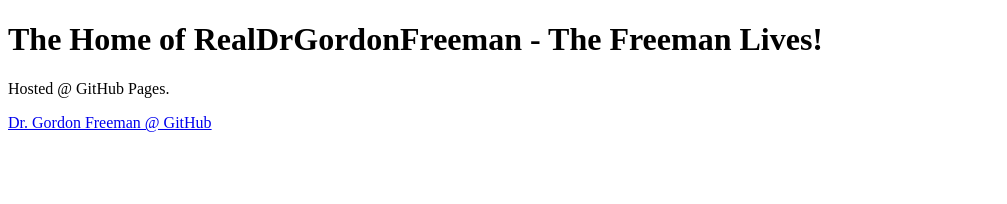
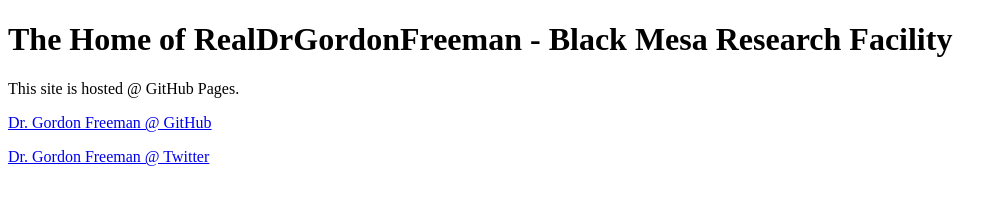
Before and after one commit to RealDrGordonFreeman/realdrgordonfreeman.github.io, a plain HTML site: page index.html in a window 1280 px wide. Shown: the whole page, without its empty margins (0-1007 px from the left). Drawn offline with Linux system fonts and the light colour scheme.

Commit message:
Update index.html

```diff
--- a/index.html
+++ b/index.html
@@ -1,8 +1,9 @@
 <!DOCTYPE html>
 <html>
       <body>
-            <h1>The Home of RealDrGordonFreeman - The Freeman Lives!</h1>
-            <p>Hosted @ GitHub Pages.</p>
+            <h1>The Home of RealDrGordonFreeman - Black Mesa Research Facility</h1>
+            <p>This site is hosted @ GitHub Pages.</p>
             <p><a href="https://www.github.com/RealDrGordonFreeman">Dr. Gordon Freeman @ GitHub</a></p>
+            <p><a href="https://twitter.com/LambdaPhysicist">Dr. Gordon Freeman @ Twitter</a></p>
       </body>
 </html>
```
